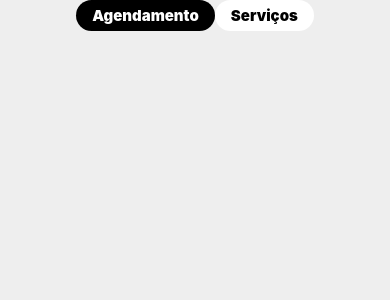
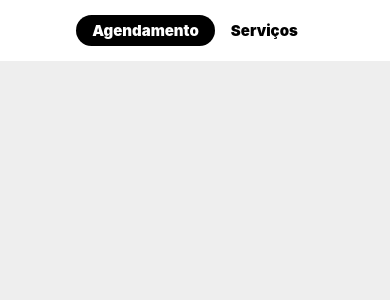
Before and after one commit to ThiagoCalisto/TBC-f, a React Native app: screen / in a window 390 px wide. Shown: the top 300 px of the page. Built offline with nearby package versions, Linux system fonts and the light colour scheme.

Commit message:
novas att home.js

```diff
--- a/screens/home.js
+++ b/screens/home.js
@@ -9,7 +9,7 @@ export default function Home() {
     return(
 
     <SafeAreaView style={GlobalStyle.AndroidSafeArea, {backgroundColor: "#eee", flex: 1}}>
-        <View>
+        <View style={{backgroundColor: "white", padding: 15}}>
           <HeaderTabs/>
         </View>
     </SafeAreaView>
```
